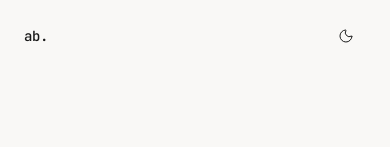
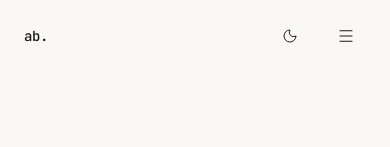
Before and after one commit to Artufe/Artufe.github.io, a Next.js app: page / in a window 390 px wide. Shown: the top 147 px of the page. Built offline with nearby package versions, Linux system fonts and the light colour scheme.

Commit message:
Add mobile nav drawer

```diff
--- a/components/nav.tsx
+++ b/components/nav.tsx
@@ -3,6 +3,7 @@
 import Link from 'next/link';
 import { usePathname } from 'next/navigation';
 import { useEffect, useState } from 'react';
+import { Menu, X } from 'lucide-react';
 import { site } from '@/content/site';
 import { ThemeToggle } from '@/components/theme-toggle';
 import { cn } from '@/lib/utils';
@@ -10,6 +11,7 @@ import { cn } from '@/lib/utils';
 export function Nav() {
   const pathname = usePathname();
   const [scrolled, setScrolled] = useState(false);
+  const [open, setOpen] = useState(false);
 
   useEffect(() => {
     const onScroll = () => setScrolled(window.scrollY > 8);
@@ -18,20 +20,20 @@ export function Nav() {
     return () => window.removeEventListener('scroll', onScroll);
   }, []);
 
+  useEffect(() => { setOpen(false); }, [pathname]);
+
   return (
     <nav
       className={cn(
         'fixed top-0 left-0 right-0 z-50 transition-colors duration-[var(--dur-base)] border-b',
-        scrolled
-          ? 'bg-[var(--bg)]/80 backdrop-blur-md border-[var(--fg)]/10'
+        scrolled || open
+          ? 'bg-[var(--bg)]/90 backdrop-blur-md border-[var(--fg)]/10'
           : 'bg-transparent border-transparent'
       )}
     >
       <div className="mx-auto flex max-w-[1600px] items-center justify-between px-6 py-4 lg:px-16">
-        <Link href="/" className="font-mono text-sm font-medium tracking-tight">
-          {site.brand}
-        </Link>
-        <div className="flex items-center gap-6 md:gap-8">
+        <Link href="/" className="font-mono text-sm font-medium tracking-tight">{site.brand}</Link>
+        <div className="flex items-center gap-4 md:gap-8">
           <ul className="hidden md:flex items-center gap-6 text-xs">
             {site.nav.map((item) => {
               const active = pathname === item.href || (item.href !== '/' && pathname !== null && pathname.startsWith(item.href));
@@ -51,8 +53,29 @@ export function Nav() {
             })}
           </ul>
           <ThemeToggle />
+          <button
+            type="button"
+            aria-label={open ? 'Close menu' : 'Open menu'}
+            onClick={() => setOpen(!open)}
+            className="md:hidden inline-flex h-10 w-10 items-center justify-center"
+          >
+            {open ? <X size={18} strokeWidth={1.5} /> : <Menu size={18} strokeWidth={1.5} />}
+          </button>
         </div>
       </div>
+      {open && (
+        <div className="md:hidden border-t border-[var(--fg)]/10 bg-[var(--bg)]">
+          <ul className="flex flex-col px-6 py-6 gap-4">
+            {site.nav.map((item) => (
+              <li key={item.href}>
+                <Link href={item.href} className="font-serif text-2xl hover:text-[var(--accent)] transition-colors">
+                  {item.label}
+                </Link>
+              </li>
+            ))}
+          </ul>
+        </div>
+      )}
     </nav>
   );
 }
```
